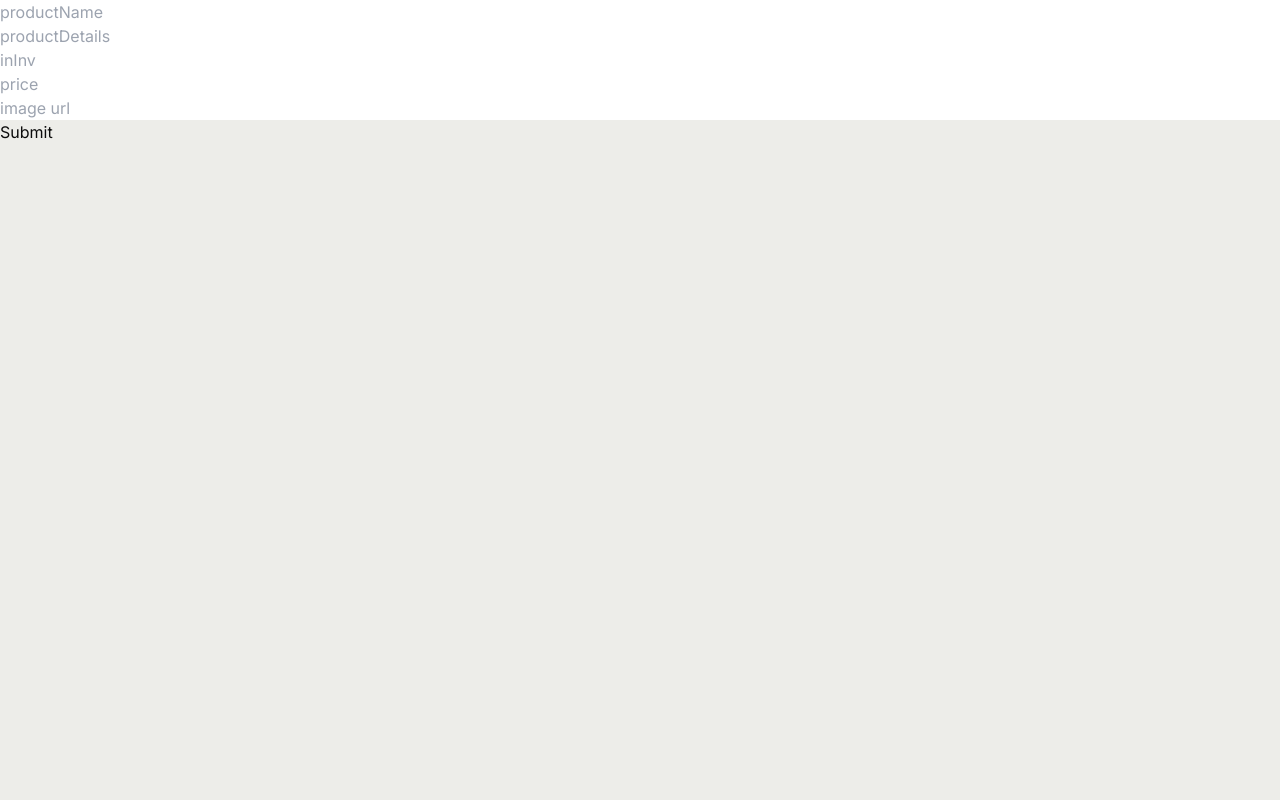
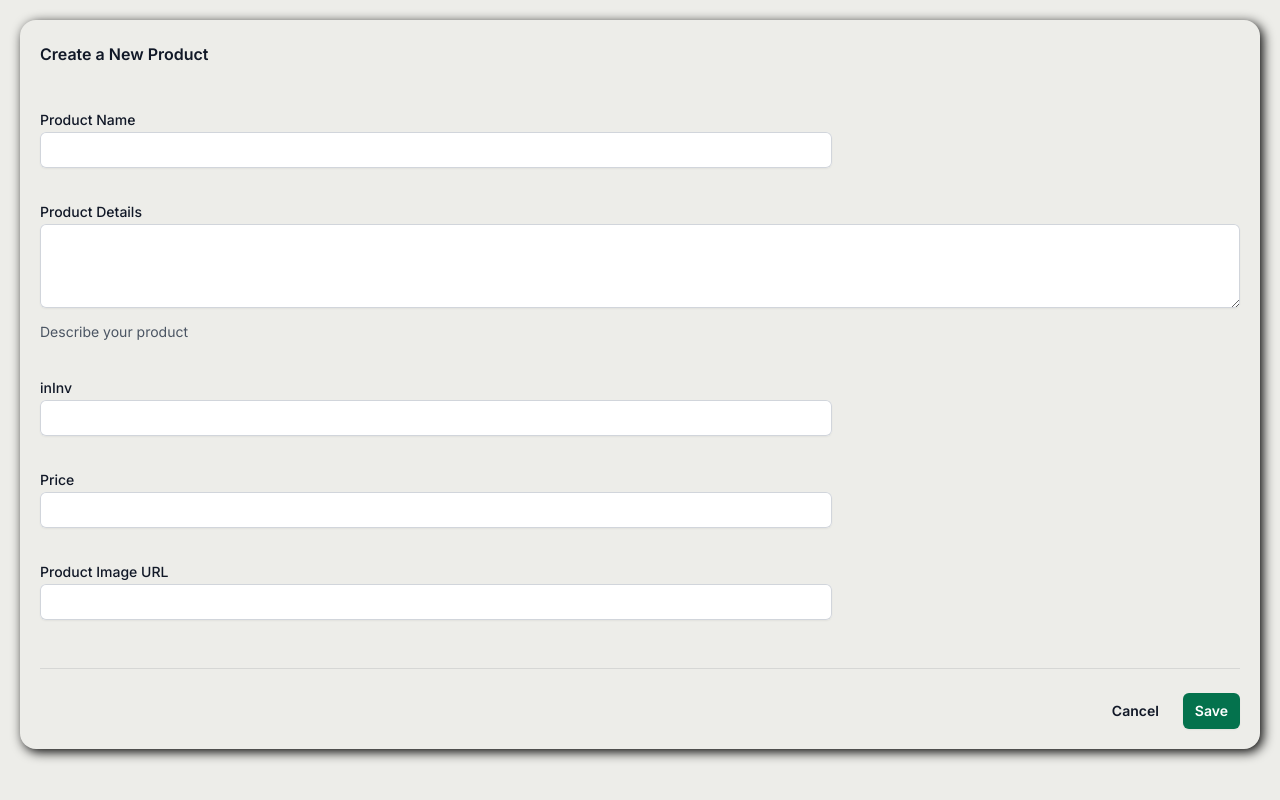
Before and after one commit to ValentinaValverde/Pyme, a Next.js app: page /mystore/1/products/create in a window 1280 px wide. Built offline with nearby package versions, Linux system fonts and the light colour scheme.

Commit message:
Styled create product form

```diff
--- a/app/styling/globals.css
+++ b/app/styling/globals.css
@@ -55,17 +55,6 @@
     background-color: black;
   }
 
-  .upload_file {
-    padding-left: 3px;
-    padding-right: 3px;
-    color: black;
-    transition: 0.5s;
-  }
-
-  .upload_file:hover {
-    color: #04724d;
-  }
-
   input {
     padding-left: 8px;
   }
@@ -102,7 +91,6 @@
   }
 }
 
-
 /* Admin Sidebar */
 .admin_sidebar {
   background-color: #252627;
@@ -135,6 +123,27 @@
     cursor: pointer;
     background-color: #edede9;
     color: #252627;
-
   }
 }
+
+/* OTHER */
+
+.submit-button {
+  background-color: #04724d;
+  transition: 0.5s;
+}
+
+.submit-button:hover {
+  background-color: black;
+}
+
+.upload_file {
+  padding-left: 3px;
+  padding-right: 3px;
+  color: black;
+  transition: 0.5s;
+}
+
+.upload_file:hover {
+  color: #04724d;
+}
--- a/components/CreateProductForm.tsx
+++ b/components/CreateProductForm.tsx
@@ -1,54 +1,138 @@
-'use client'
+"use client";
 
-import React from 'react'
-import { createProduct } from '@/utils/actions/productActions'
+import React from "react";
+import { createProduct } from "@/utils/actions/productActions";
 
 const CreateProductForm = ({ myStore }: any) => {
   return (
+    <>
+      <div className="admin_login_form">
         <form action={createProduct}>
-			<div className='join w-full'>
+          <div className="space-y-12">
+            <div className="border-b border-gray-900/10 pb-12">
+              <h2 className="text-base font-semibold leading-7 text-gray-900">
+                Create a New Product
+              </h2>
+
+              <div className="mt-10 grid grid-cols-1 gap-x-6 gap-y-8 sm:grid-cols-6">
+                <div className="sm:col-span-4">
+                  <label className="block text-sm font-medium leading-6 text-gray-900">
+                    Product Name
+                  </label>
                   <input
-					className='input input-bordered join-item w-full'
-					placeholder='productName'
-					type='text'
-					name='productName'
+                    className="block w-full rounded-md border-0 py-1.5 text-gray-900 shadow-sm ring-1 ring-inset ring-gray-300 placeholder:text-gray-400 focus:ring-2 focus:ring-inset focus:ring-indigo-600 sm:text-sm sm:leading-6"
+                    type="text"
+                    name="productName"
                     required
                   />
-				<input
-					className='input input-bordered join-item w-full'
-					placeholder='productDetails'
-					type='text'
-					name='productDetails'
+                </div>
+
+                <div className="col-span-full">
+                  <label className="block text-sm font-medium leading-6 text-gray-900">
+                    Product Details
+                  </label>
+                  <textarea
+                    className="block w-full rounded-md border-0 py-1.5 text-gray-900 shadow-sm ring-1 ring-inset ring-gray-300 placeholder:text-gray-400 focus:ring-2 focus:ring-inset focus:ring-indigo-600 sm:text-sm sm:leading-6"
+                    rows={3}
+                    defaultValue={""}
+                    name="productDetails"
                     required
                   />
+                  <p className="mt-3 text-sm leading-6 text-gray-600">
+                    Describe your product
+                  </p>
+                </div>
+
+                {/* <div className="col-span-full">
+                <label
+                  className="block text-sm font-medium leading-6 text-gray-900"
+                >
+                  Product Image
+                </label>
+                <div className="mt-2 flex justify-center rounded-lg border border-dashed border-gray-900/25 px-6 py-10">
+                  <div className="text-center">
+                    <div className="mt-4 flex text-sm leading-6 text-gray-600">
+                      <label
+                        htmlFor="file-upload"
+                        className="upload_file relative cursor-pointer rounded-md bg-white font-semibold text-indigo-600 focus-within:outline-none focus-within:ring-2 focus-within:ring-indigo-600 focus-within:ring-offset-2"
+                      >
+                        <span>Upload a file</span>
                         <input
-					className='input input-bordered join-item w-full'
-					placeholder='inInv'
-					type='number'
-					name='inInv'
+                          id="file-upload"
+                          name="file-upload"
+                          type="file"
+                          className="sr-only"
+                        />
+                      </label>
+                      <p className="pl-1">or drag and drop</p>
+                    </div>
+                    <p className="text-xs leading-5 text-gray-600">
+                      PNG, JPG, GIF up to 10MB
+                    </p>
+                  </div>
+                </div>
+              </div> */}
+
+                <div className="sm:col-span-4">
+                  <label className="block text-sm font-medium leading-6 text-gray-900">
+                    inInv
+                  </label>
+                  <input
+                    className="block w-full rounded-md border-0 py-1.5 text-gray-900 shadow-sm ring-1 ring-inset ring-gray-300 placeholder:text-gray-400 focus:ring-2 focus:ring-inset focus:ring-indigo-600 sm:text-sm sm:leading-6"
+                    type="number"
+                    name="inInv"
                     required
                   />
+                </div>
+
+                <div className="sm:col-span-4">
+                  <label className="block text-sm font-medium leading-6 text-gray-900">
+                    Price
+                  </label>
                   <input
-					className='input input-bordered join-item w-full'
-					placeholder='price'
-					type='text'
-					name='price'
+                    className="block w-full rounded-md border-0 py-1.5 text-gray-900 shadow-sm ring-1 ring-inset ring-gray-300 placeholder:text-gray-400 focus:ring-2 focus:ring-inset focus:ring-indigo-600 sm:text-sm sm:leading-6"
+                    type="number"
+                    name="price"
                     required
                   />
+                </div>
+
+                <div className="sm:col-span-4">
+                  <label
+                    htmlFor="email"
+                    className="block text-sm font-medium leading-6 text-gray-900"
+                  >
+                    Product Image URL
+                  </label>
                   <input
-					className='input input-bordered join-item w-full'
-					type='text'
-					placeholder='image url'
-					name='productImage'
+                    className="block w-full rounded-md border-0 py-1.5 text-gray-900 shadow-sm ring-1 ring-inset ring-gray-300 placeholder:text-gray-400 focus:ring-2 focus:ring-inset focus:ring-indigo-600 sm:text-sm sm:leading-6"
+                    type="text"
+                    name="productImage"
                     required
                   />
-				<input type='hidden' name='storeSlug' value={myStore} />
-				<button type='submit' className='btn join-item btn-primary'>
-					Submit
+                </div>
+              </div>
+            </div>
+          </div>
+
+          <div className="mt-6 flex items-center justify-end gap-x-6">
+            <button
+              type="button"
+              className="text-sm font-semibold leading-6 text-gray-900"
+            >
+              Cancel
+            </button>
+            <button
+              type="submit"
+              className="submit-button rounded-md bg-indigo-600 px-3 py-2 text-sm font-semibold text-white shadow-sm focus-visible:outline focus-visible:outline-2 focus-visible:outline-offset-2 focus-visible:outline-indigo-600"
+            >
+              Save
             </button>
           </div>
         </form>
-	)
-}
+      </div>
+    </>
+  );
+};
 
-export default CreateProductForm
+export default CreateProductForm;
```
Also changed, not shown: app/mystore/[slug]/products/page.js (+5 -5 lines), components/EditStoreAddressForm.tsx (+26 -26 lines). Lines whose indentation alone changed are shown as unchanged.
